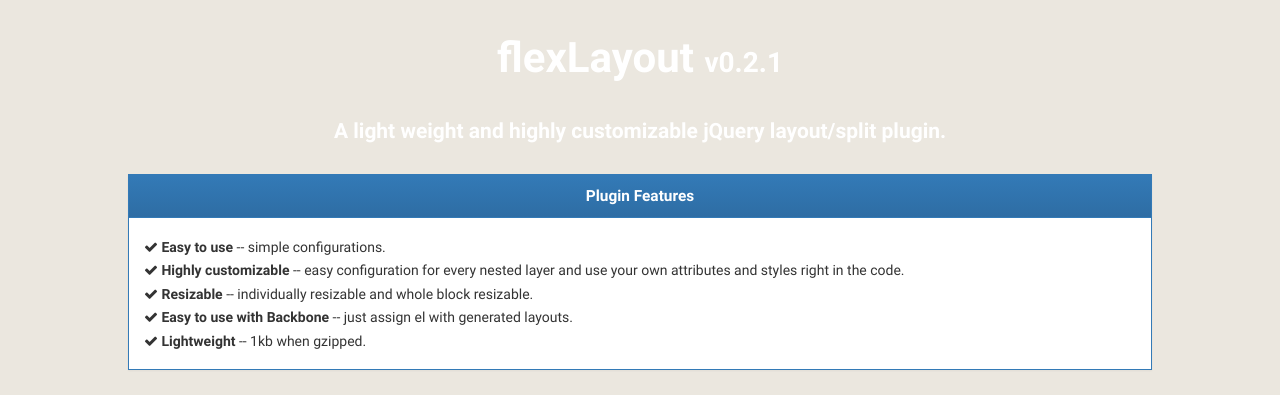
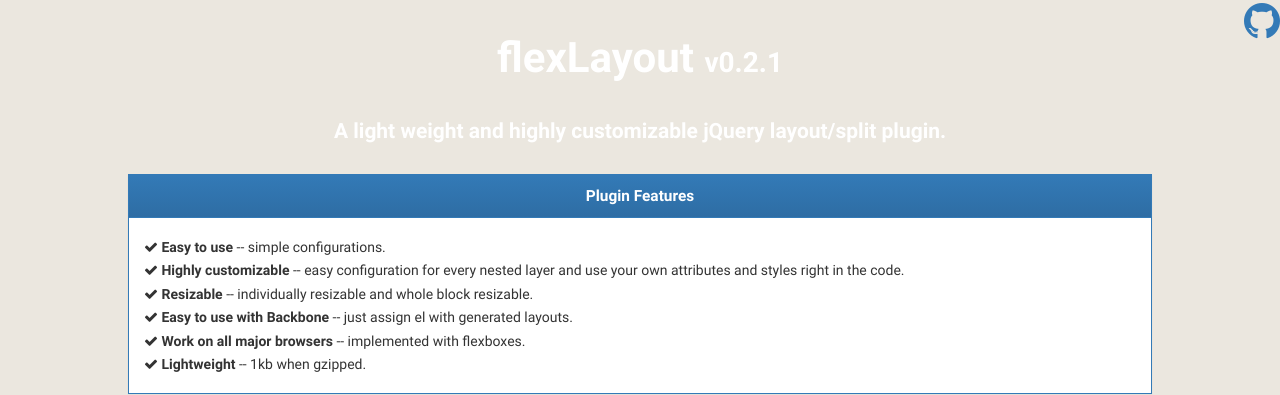
Before and after one commit to hakanaslantas/flexLayout, a plain HTML site: page index.html in a window 1280 px wide. Shown: the top 395 px of the page. Drawn offline with Linux system fonts and the light colour scheme.

Commit message:
added github link;

```diff
--- a/css/main.less
+++ b/css/main.less
@@ -29,6 +29,15 @@
 #app{
 	margin: 0 auto;
 	width: 1024px;
+
+	#github{
+		position: fixed;
+		right: 0;
+		top:0;
+		span{
+			font-size: 3em;
+		}
+	}
 
 	#title{
 		margin-top: 2em;
--- a/index.html
+++ b/index.html
@@ -1,11 +1,14 @@
 <html>
 	<head>
 		<!-- main less file for demo -->
-		<!-- <link rel="stylesheet/less" href="css/main.less"> -->
-		<link rel="stylesheet/less" href="css/main.css">
+		<link rel="stylesheet/less" href="css/main.less">
+		<!-- <link rel="stylesheet/less" href="css/main.css"> -->
 	</head>
 	<body>
 		<div id="app">
+			<div id="github">
+				<a href="https://github.com/mr-beaver/flexLayout"><span><i class="fa fa-github"></i></span></a>
+			</div>
 			<div id="title">
 				<div id="text">
 					<span id="name"><strong>flexLayout </strong></span>
@@ -22,6 +25,7 @@
 					<div><i class="fa fa-check"></i> <strong>Highly customizable</strong> -- easy configuration for every nested layer and use your own attributes and styles right in the code.</div>
 					<div><i class="fa fa-check"></i> <strong>Resizable</strong> -- individually resizable and whole block resizable.</div>
 					<div><i class="fa fa-check"></i> <strong>Easy to use with Backbone</strong> -- just assign el with generated layouts.</div>
+					<div><i class="fa fa-check"></i> <strong>Work on all major browsers</strong> -- implemented with flexboxes.</div>
 					<div><i class="fa fa-check"></i> <strong>Lightweight</strong> -- 1kb when gzipped.</div>
 				</div>
 			</div>
```
Also changed, not shown: css/main.css.
